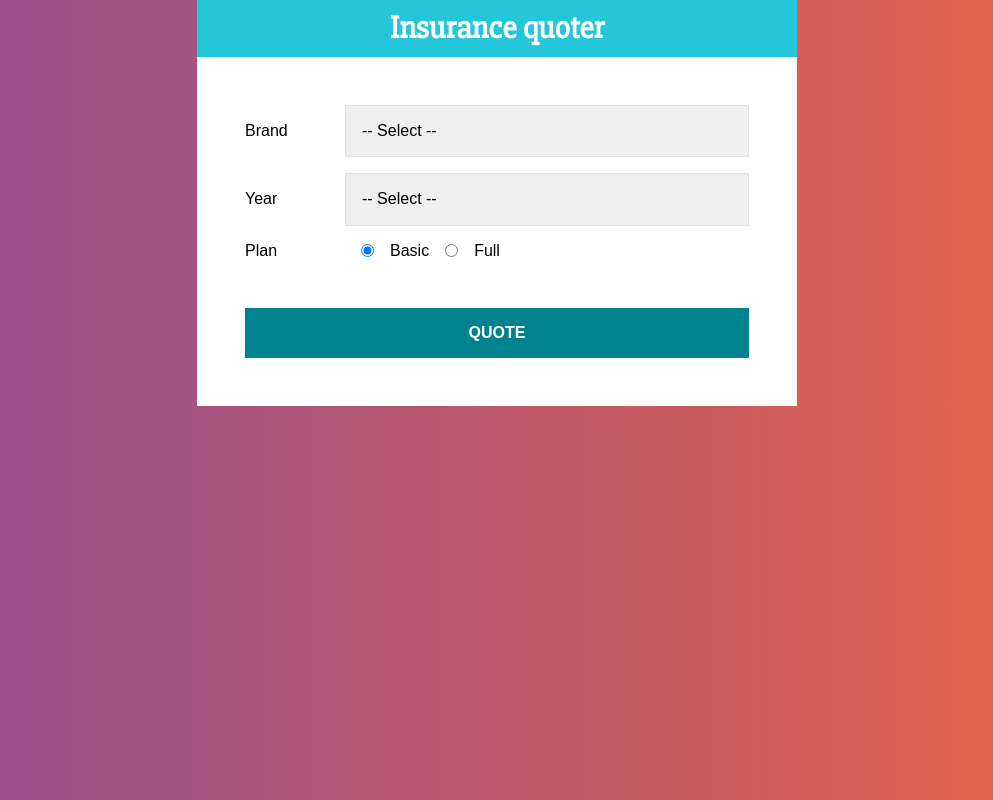
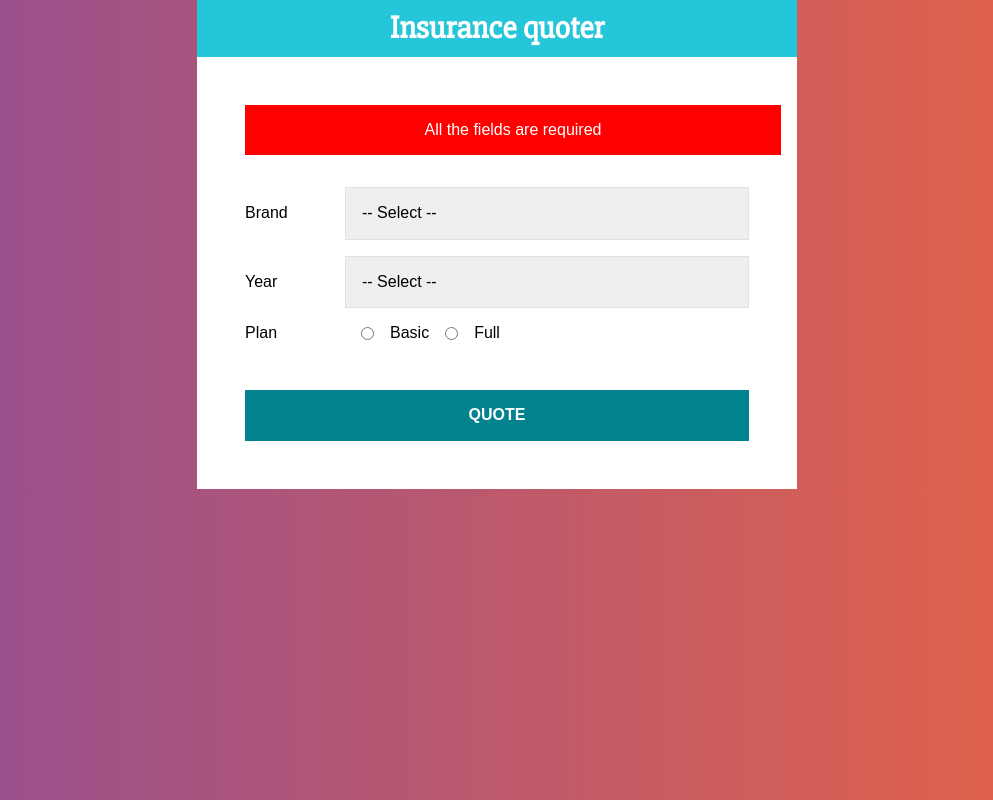
Before and after one commit to alecaceres/quoter, a React (Create React App) app: page / in a window 1280 px wide. Both pictures are taken after a click on the button "QUOTE". Shown: the whole page, without its empty margins (143-1136 px from the left). Built offline with nearby package versions, Linux system fonts and the light colour scheme.

Commit message:
Add error component

```diff
--- a/src/components/Form.js
+++ b/src/components/Form.js
@@ -41,12 +41,23 @@ const Button = styled.button`
     }
 `;
 
+const Error = styled.div`
+    background-color: red;
+    color: white;
+    padding: 1rem;
+    width: 100%;
+    text-align: center;
+    margin-bottom: 2rem;
+`;
+
 const Form = () => {
     const [data, setData] = useState({
         brand: "",
         year: "",
-        plan: "basic"
+        plan: ""
     });
+
+    const [error, setError] = useState(false);
 
     // extract values from state
     const { brand, year, plan } = data;
@@ -59,8 +70,23 @@ const Form = () => {
         })
     }
 
+    // on submit
+    const quoteInsurance = e => {
+        e.preventDefault();
+
+        if (!brand.trim() || !year.trim() || !plan.trim()){
+            setError(true);
+            return;
+        }
+
+        setError(false);
+    }
+
     return (
-        <form>
+        <form
+            onSubmit={quoteInsurance}
+            >
+                { error && <Error>All the fields are required</Error>}
             <Field>
                 <Label>
                     Brand
@@ -120,7 +146,7 @@ const Form = () => {
                 /> Full
             </Field>
 
-            <Button type="button">Quote</Button>
+            <Button type="submit">Quote</Button>
         </form>
     )
 }
```
